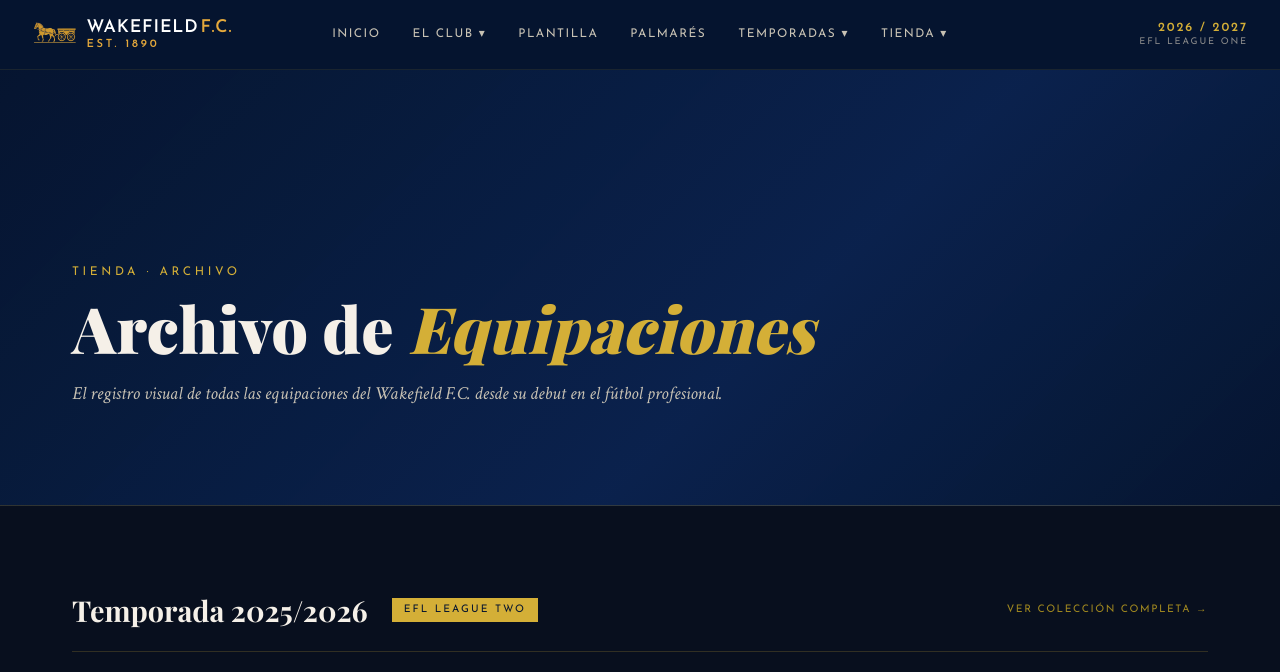
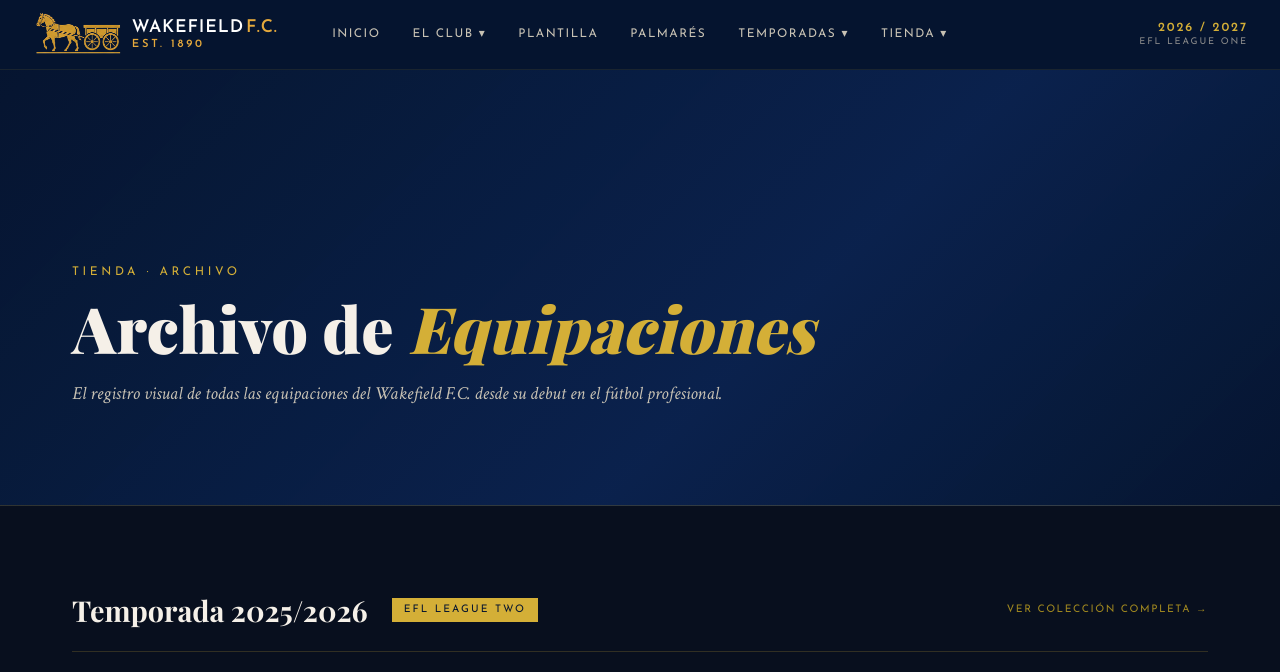
Before and after one commit to riise66/wakefieldfc, a Jekyll site: the page built from pages/archivo-equipaciones.html, in a window 1280 px wide and 1400 px high. Shown: the top 672 px of the window. Built offline with Jekyll 4.4.1, drawn with Linux system fonts in a browser that asks for light colours; some web fonts are replaced; a style sheet for code colours, icons or effects is not loaded; grey boxes are pictures that could not be loaded.

Commit message:
Update style.css

```diff
--- a/assets/css/style.css
+++ b/assets/css/style.css
@@ -159,7 +159,7 @@ img { max-width: 100%; display: block; }
 
 /* EL CABALLO */
 .nav-logo .logo-icon {
-  height: 25px;             /* Mantiene su tamaño */
+  height: 50px;             /* Mantiene su tamaño */
   width: auto;
   display: block;
   transform: translateY(-2px); /* El truco: lo desplaza exactamente 2 píxeles hacia arriba */
```
